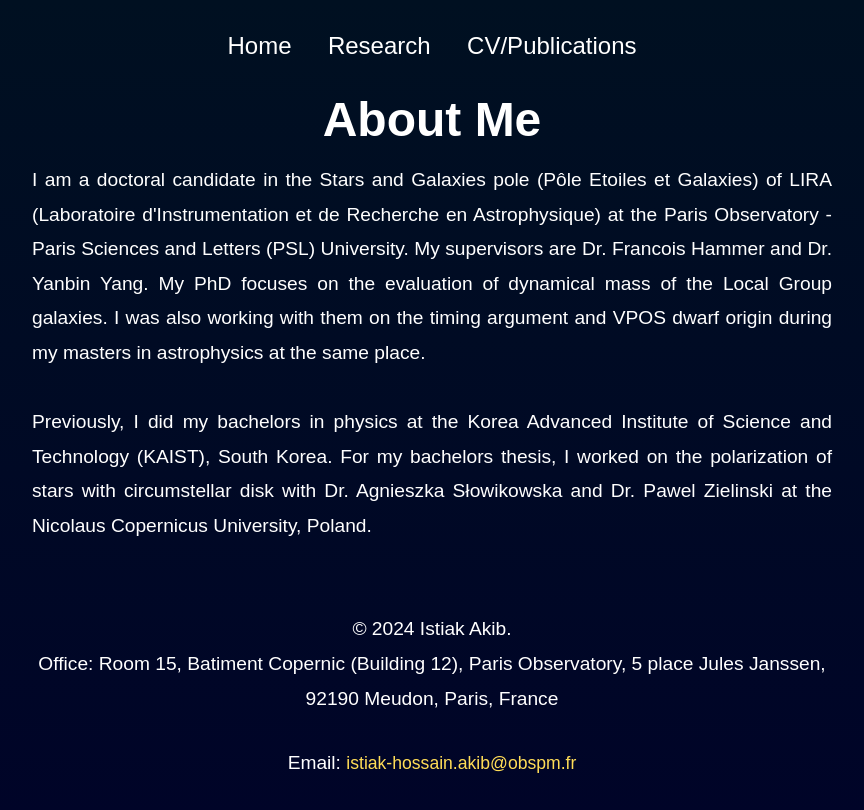
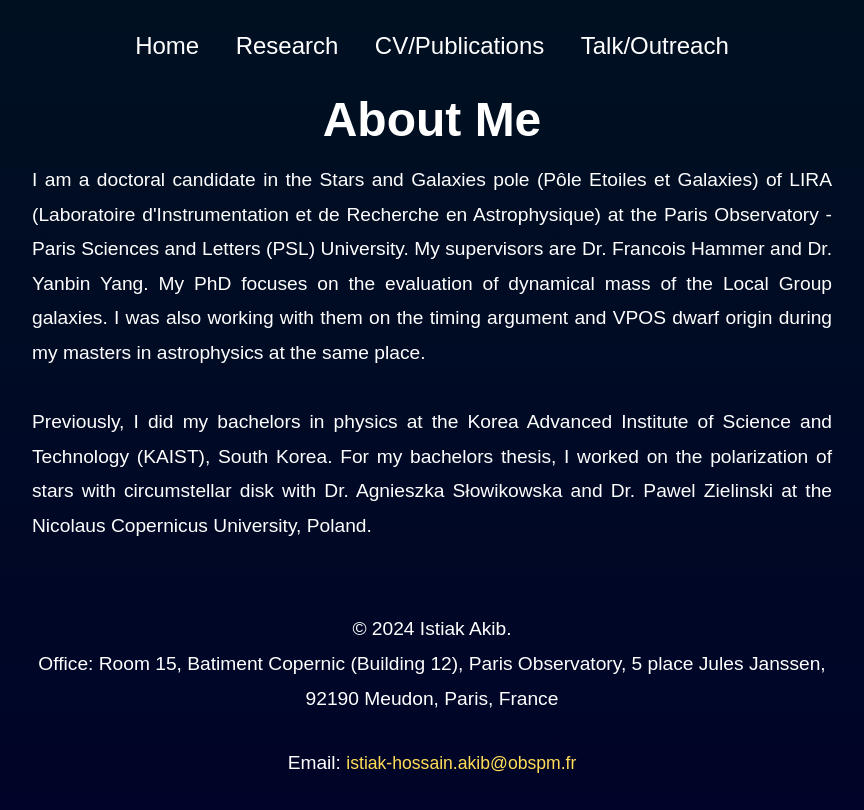
Before and after one commit to i-akib/i-akib.github.io, a plain HTML site: page about.html in a window 1280 px wide. Shown: the whole page, without its empty margins (208-1072 px from the left). Drawn offline with Linux system fonts and the light colour scheme.

Commit message:
Update about.html

```diff
--- a/about.html
+++ b/about.html
@@ -57,6 +57,7 @@
             <a href="index.html">Home</a>
             <a href="research.html">Research</a>
             <a href="cv_publications.html">CV/Publications</a>
+            <a href="talk.html">Talk/Outreach</a>
         </nav>
     </header>
     <h1>About Me</h1>
```
